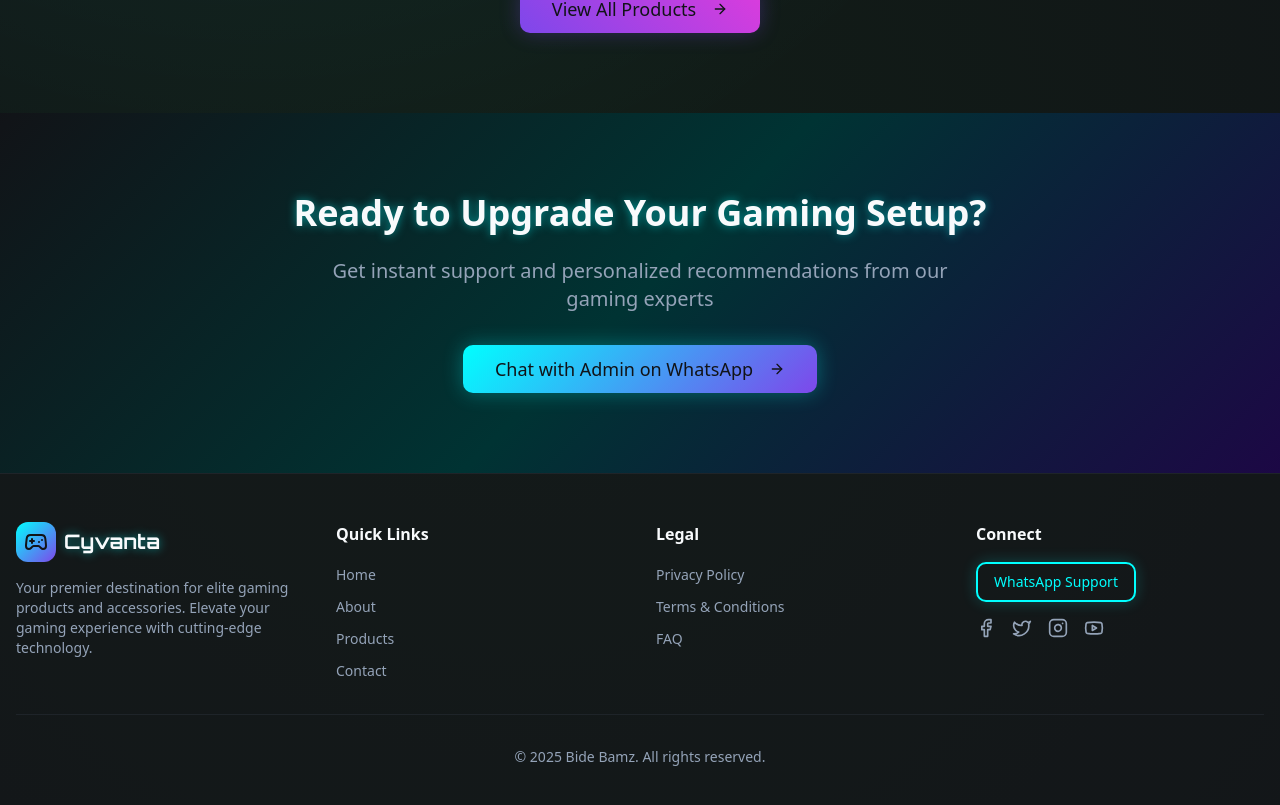
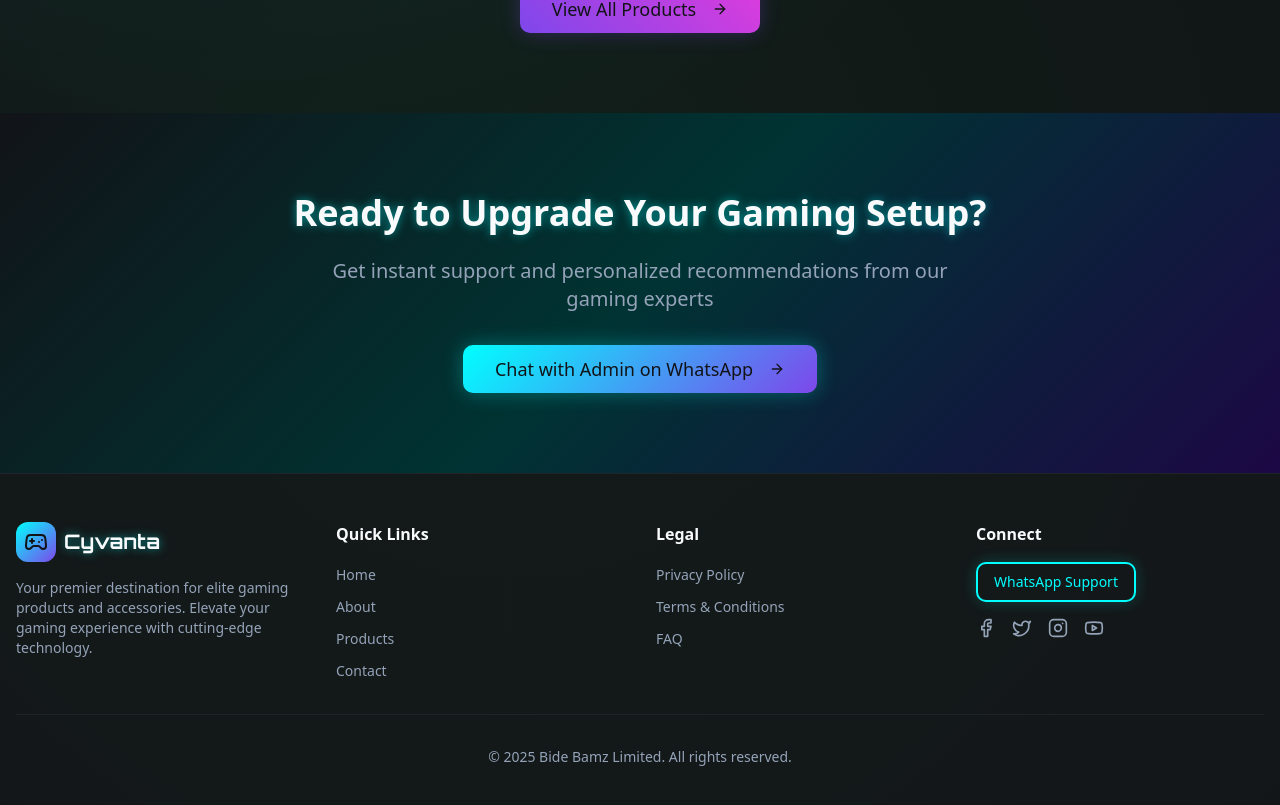
Before and after one commit to Bola-Kadiri/cyvanta-game, a React (Vite) app: page / in a window 1280 px wide. Shown: the part 2080-2885 px from the top of the page. Built offline with nearby package versions, Linux system fonts and the light colour scheme; the HTML template or start-up script is replaced by a standard one.

Commit message:
developer name on footer with limited

```diff
--- a/src/components/layout/Footer.tsx
+++ b/src/components/layout/Footer.tsx
@@ -108,7 +108,7 @@ const Footer = () => {
 
         <div className="border-t border-border/50 mt-8 pt-8 text-center">
           <p className="text-muted-foreground text-sm">
-            © {currentYear} Bide Bamz. All rights reserved.
+            © {currentYear} Bide Bamz Limited. All rights reserved.
           </p>
         </div>
       </div>
```
